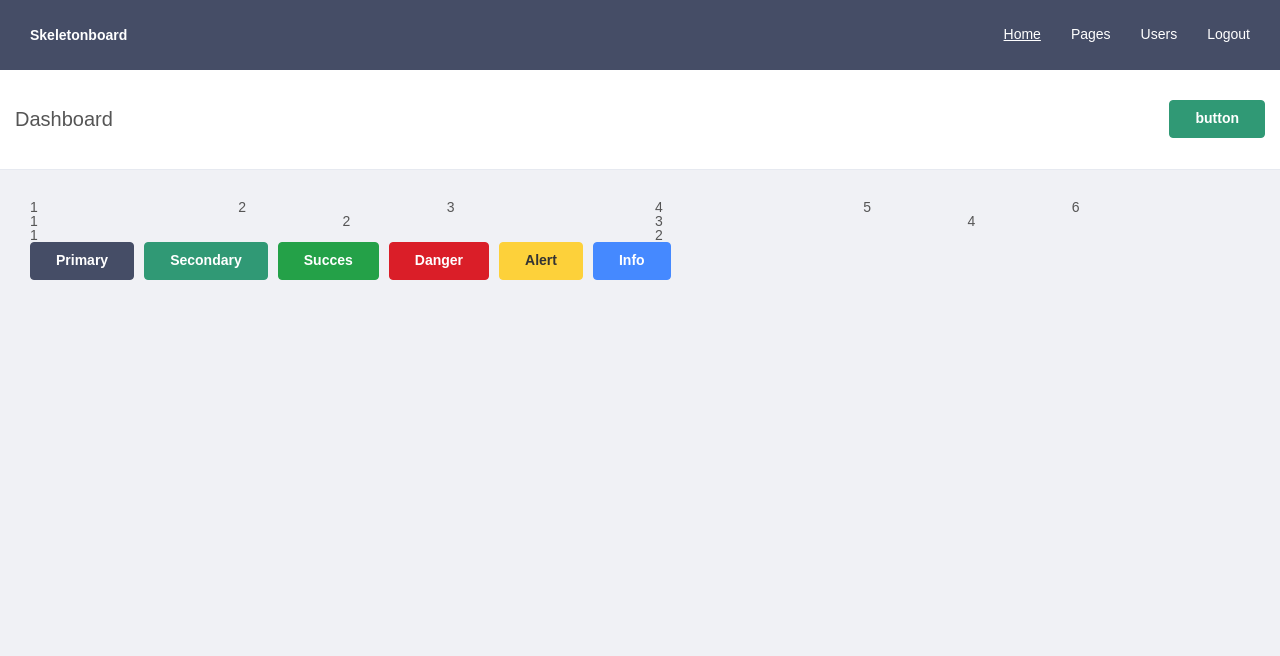
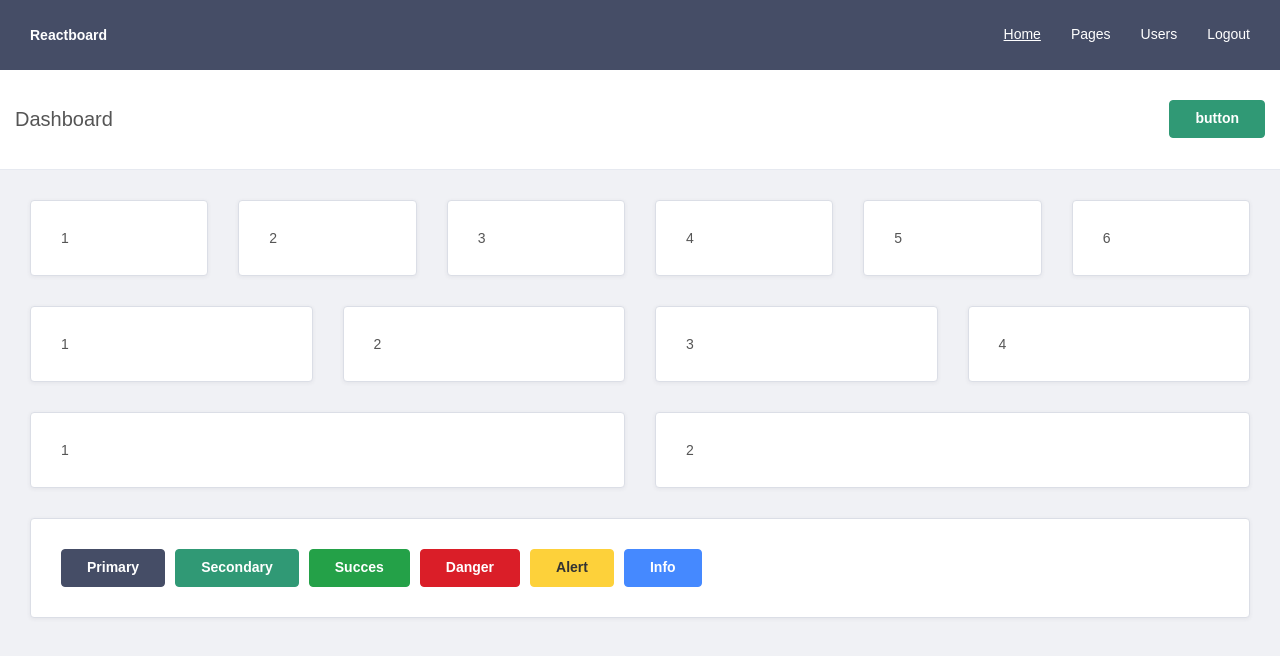
Before and after one commit to MarkDijkstra/react-php-dashboard, a React app: page / in a window 1280 px wide. Shown: the top 656 px of the page. Built offline with nearby package versions, Linux system fonts and the light colour scheme.

Commit message:
some styling improvements, added some pre login logic for the login page

```diff
--- a/src/app/App.js
+++ b/src/app/App.js
@@ -14,7 +14,6 @@ import {RouteLayout}  from "./RouteLayout";
 //layout wrappers
 import {MainLayout}   from "./components/layouts/MainLayout";
 import {SingleLayout} from "./components/layouts/SingleLayout";
-
 //pages
 import {Home}         from "./components/pages/Home";
 import {Users}        from "./components/pages/Users";
--- a/src/app/components/layouts/Header.js
+++ b/src/app/components/layouts/Header.js
@@ -10,7 +10,7 @@ export const Header = (props) => {
                 <div className="header-main__top">
                     <div className="x3_container-fluid" role="banner">
                         <div className="header-main__logo">
-                            <NavLink exact to="/">Skeletonboard</NavLink>
+                            <NavLink exact to="/">Reactboard</NavLink>
                         </div>
                         <div className="header-main__nav">
                             <nav>
--- a/src/app/components/pages/Home.js
+++ b/src/app/components/pages/Home.js
@@ -6,52 +6,52 @@ export class Home extends React.Component {
 
                 <div className="x3_row">
                     <div className="x3_col--sm--2">
-                        <div className="card">1</div>
+                        <div className="x3_card">1</div>
                     </div>
                     <div className="x3_col--sm--2">
-                        <div className="card">2</div>
+                        <div className="x3_card">2</div>
                     </div>
                     <div className="x3_col--sm--2">
-                        <div className="card">3</div>
+                        <div className="x3_card">3</div>
                     </div>
                     <div className="x3_col--sm--2">
-                        <div className="card">4</div>
+                        <div className="x3_card">4</div>
                     </div>
                     <div className="x3_col--sm--2">
-                        <div className="card">5</div>
+                        <div className="x3_card">5</div>
                     </div>
                     <div className="x3_col--sm--2">
-                        <div className="card">6</div>
+                        <div className="x3_card">6</div>
                     </div>
                 </div>
 
                 <div className="x3_row">
                     <div className="x3_col--sm--3">
-                        <div className="card">1</div>
+                        <div className="x3_card">1</div>
                     </div>
                     <div className="x3_col--sm--3">
-                        <div className="card">2</div>
+                        <div className="x3_card">2</div>
                     </div>
                     <div className="x3_col--sm--3">
-                        <div className="card">3</div>
+                        <div className="x3_card">3</div>
                     </div>
                     <div className="x3_col--sm--3">
-                        <div className="card">4</div>
+                        <div className="x3_card">4</div>
                     </div>
                 </div>
 
                 <div className="x3_row">
                     <div className="x3_col--sm--6">
-                        <div className="card">1</div>
+                        <div className="x3_card">1</div>
                     </div>
                     <div className="x3_col--sm--6">
-                        <div className="card">2</div>
+                        <div className="x3_card">2</div>
                     </div>
                 </div>
 
                 <div className="x3_row">
                     <div className="x3_col--sm--12">
-                        <div className="card">
+                        <div className="x3_card">
 
                             <a href="#" className="x3_btn x3_btn--primary x3_btn--xl x3_mr--2">Primary</a>
                             <a href="#" className="x3_btn x3_btn--secondary x3_btn--xl x3_mr--2">Secondary</a>
--- a/src/app/components/pages/Login.js
+++ b/src/app/components/pages/Login.js
@@ -1,6 +1,26 @@
 import React from "react";
 
 export class Login extends React.Component {
+
+    constructor(){
+        super();
+        this.state = {
+            username: '',
+            password: '',
+            redirectToReferrer: false
+       };
+       this.login    = this.login.bind(this);
+       this.onChange = this.onChange.bind(this);
+    }
+
+    login() {
+    //API Action Here
+    }
+
+    onChange(e){
+       this.setState({[e.target.name]:e.target.value});
+    }
+
     render() {
         return <div className="form__login">
 
@@ -8,7 +28,7 @@ export class Login extends React.Component {
                     <fieldset>
                         <div className="x3_row x3_mb--6">
                             <div className="x3_col">
-                                <h3>Login here</h3>
+                                <h3>Welcome</h3>
                             </div>
                         </div>
                         <div className="x3_form__group">
@@ -17,11 +37,13 @@ export class Login extends React.Component {
                         </div>
 
                         <div className="x3_form__group">
-                            <label for="email">E-mail:</label>
-                            <input type="email" id="email" name="email" className="x3_form__field x3_form__field--xl"/>
+                            <label for="email">Password:</label>
+                            <input type="password" id="password" name="password" className="x3_form__field x3_form__field--xl"/>
                         </div>
 
                         <button type="submit" className="x3_btn x3_btn--primary x3_btn--xl">Login</button>
+
+                        <a href="#" className="x3_float--right x3_mt--2">forgot password</a>
 
                     </fieldset>
                 </form>
--- a/src/assets/scss/x3/x3.scss
+++ b/src/assets/scss/x3/x3.scss
@@ -32,7 +32,7 @@ Last change : --/--/----
 
 @import "utilities/_variables";
 @import "utilities/_spacing";
-//@import "utilities/_position";
+@import "utilities/_position";
 //@import "utilities/_text";
 //@import "utilities/_display";
 //@import "utilities/_list";
--- a/src/index.html
+++ b/src/index.html
@@ -3,7 +3,7 @@
 
 <head>
     <meta charset="utf-8">
-    <title>Skeletonboard</title>
+    <title>Reactboard</title>
 </head>
 
 <body>
```
Also changed, not shown: src/page.html (deleted, +0 -57 lines), 1 other file (tests, documents, lock files or other folders).
